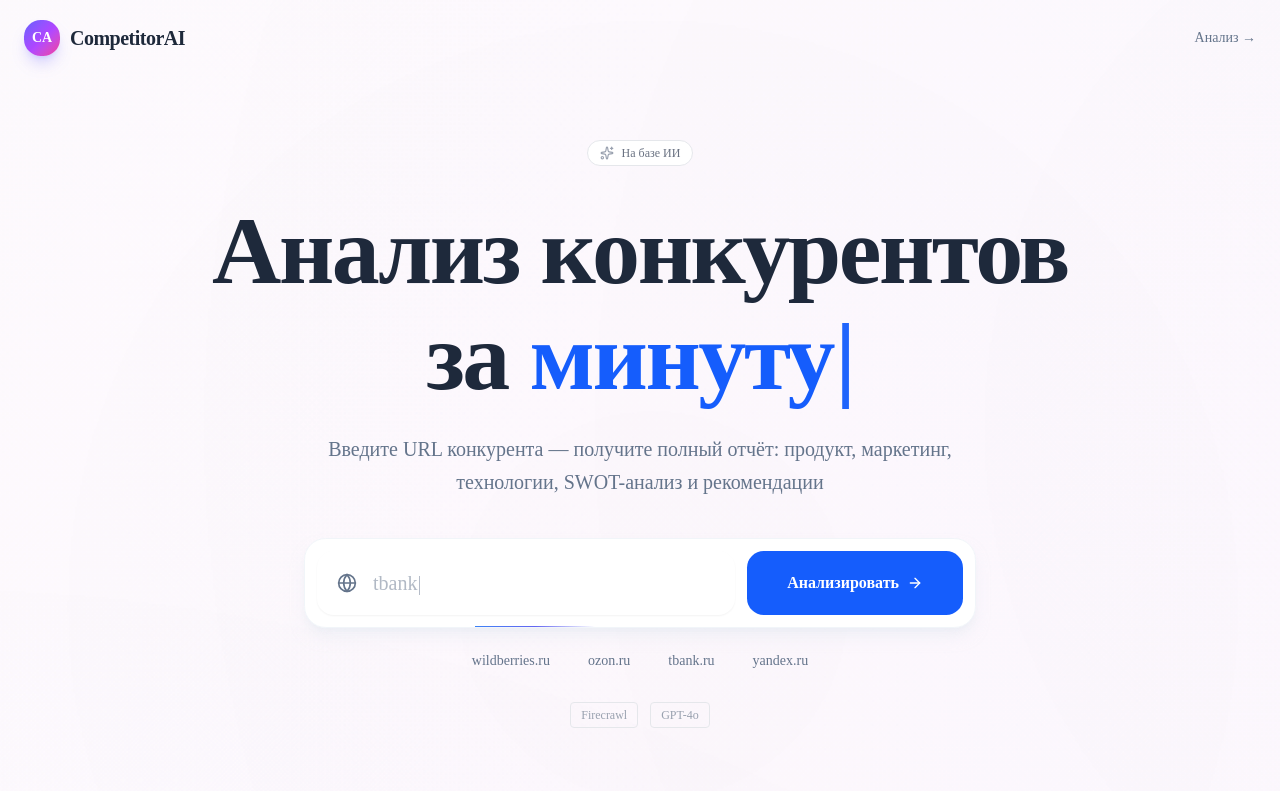
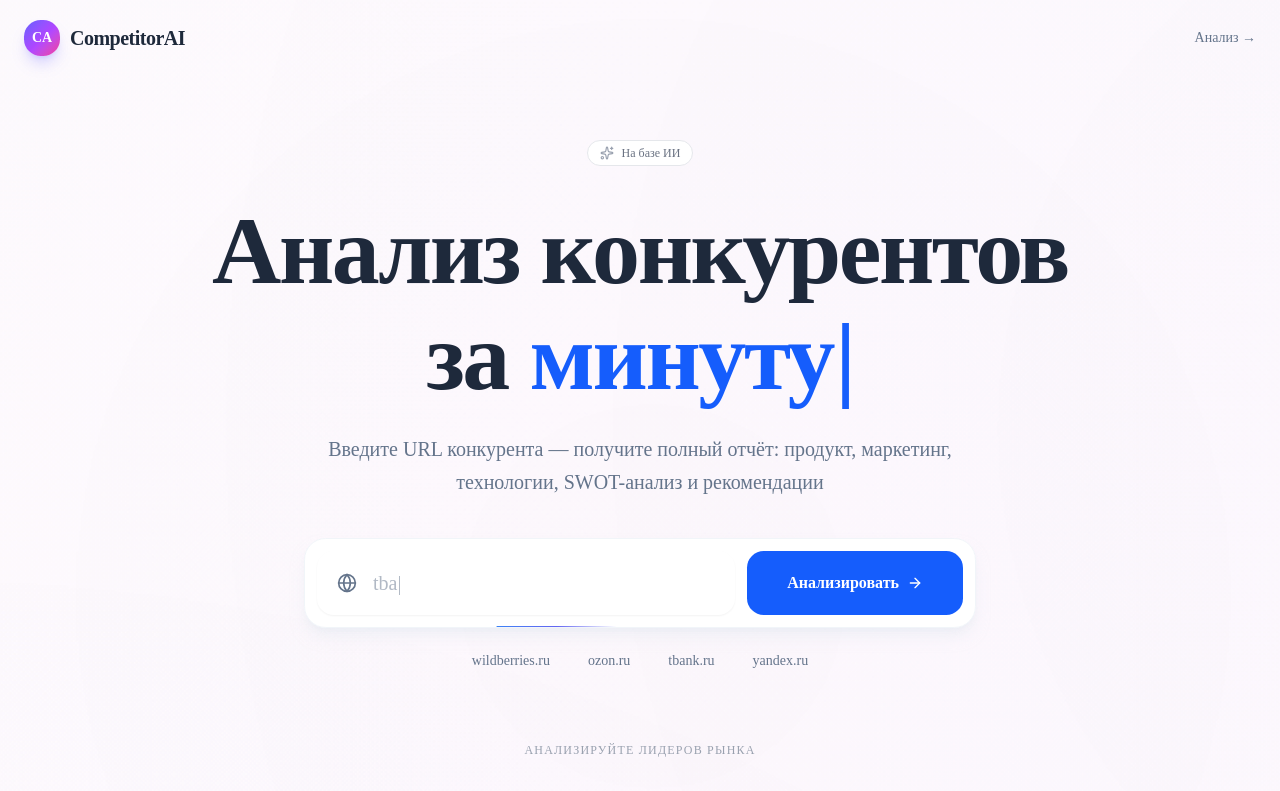
Before and after one commit to izisetka/competitor-analyzer, a Next.js app: page / in a window 1280 px wide. Shown: the top 791 px of the page. Built offline with nearby package versions, Linux system fonts and the light colour scheme.

Commit message:
fix: remove Firecrawl and GPT-4o badges

```diff
--- a/src/app/page.tsx
+++ b/src/app/page.tsx
@@ -336,15 +336,7 @@ export default function LandingPage() {
             ))}
           </div>
 
-          {/* Powered by badges */}
-          <div className="flex justify-center gap-3 mt-6">
-            <span className="inline-flex items-center gap-1.5 px-2.5 py-1 rounded border border-gray-200 text-xs text-gray-400">
-              Firecrawl
-            </span>
-            <span className="inline-flex items-center gap-1.5 px-2.5 py-1 rounded border border-gray-200 text-xs text-gray-400">
-              GPT-4o
-            </span>
-          </div>
+
         </motion.div>
       </section>
 
```
